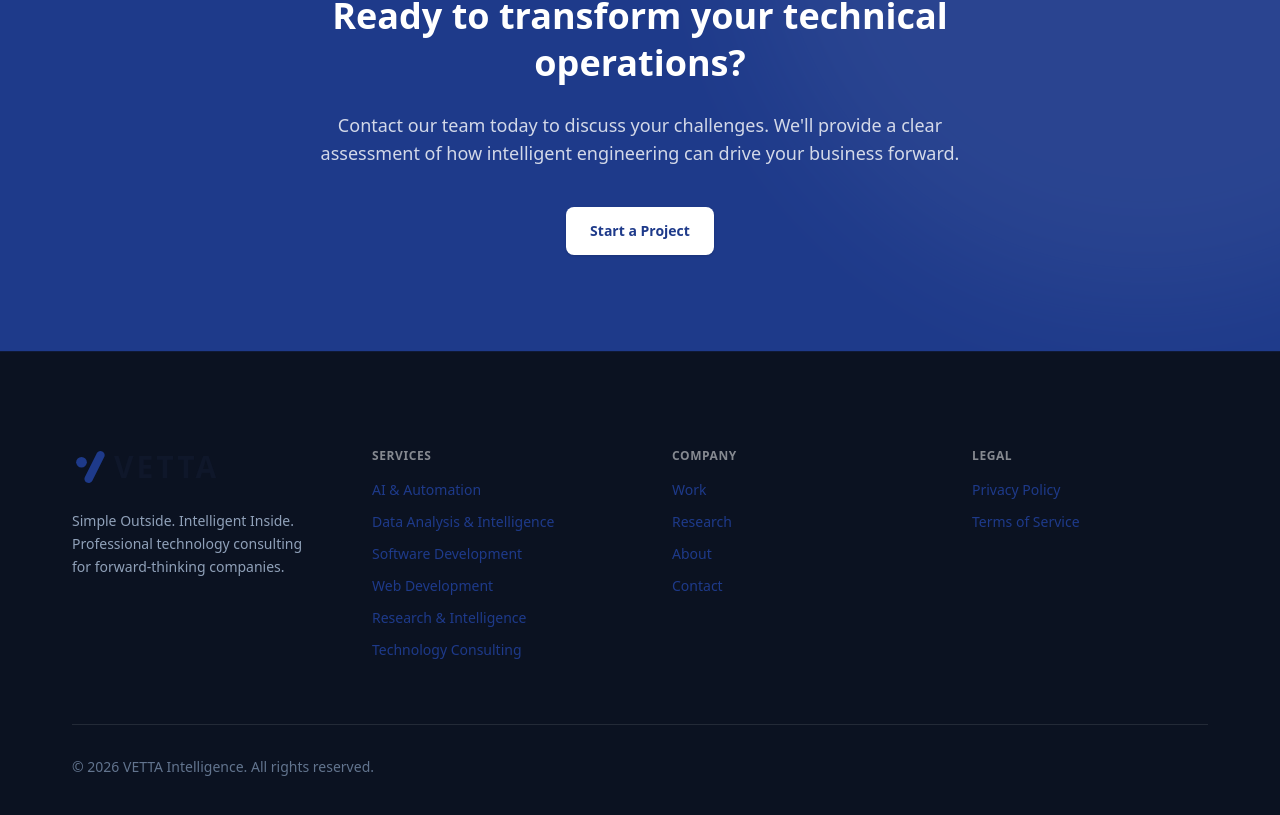
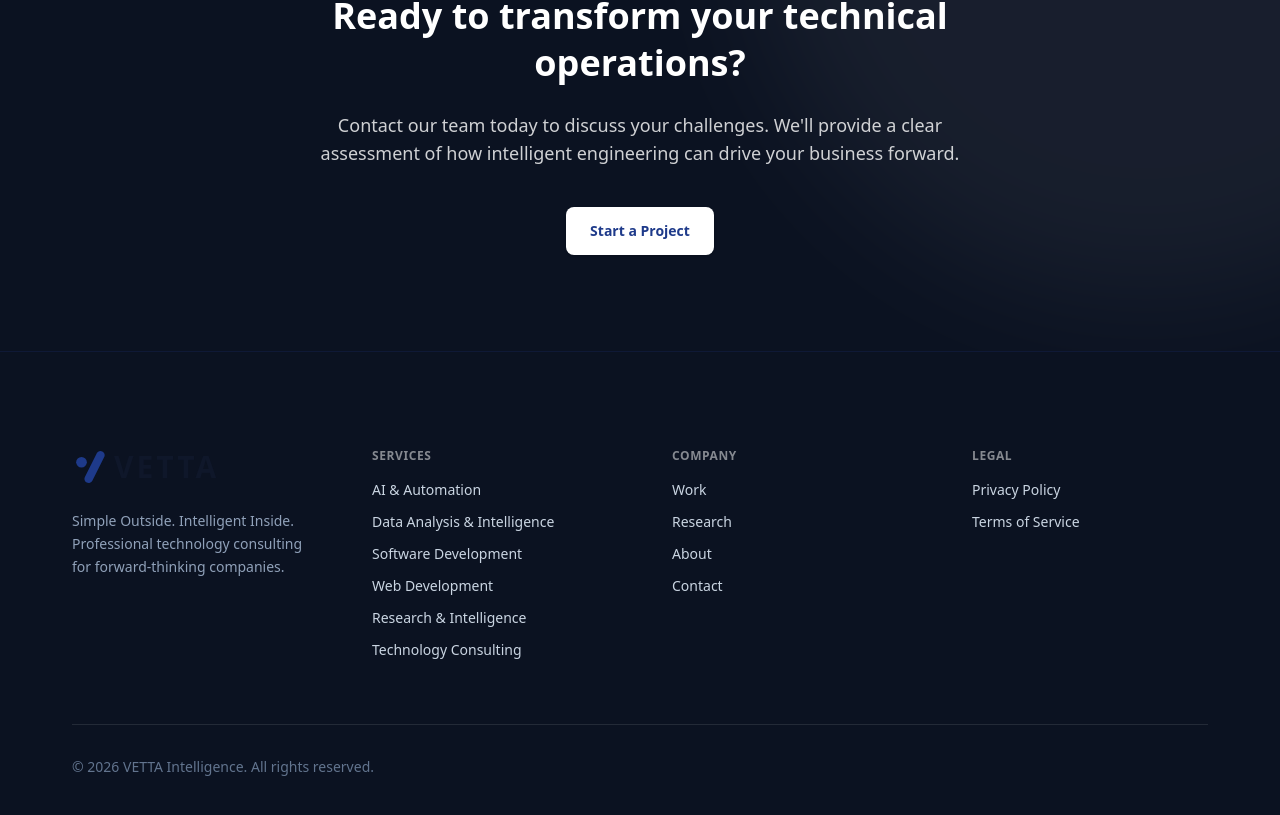
Before and after one commit to haulbox2361/VETTA-, a Next.js app: page / in a window 1280 px wide. Shown: the part 3864-4679 px from the top of the page. Built offline with nearby package versions, Linux system fonts and the light colour scheme; no server answers.

Commit message:
Fix CTA backgrounds and footer text colors

```diff
--- a/app/(marketing)/about/page.tsx
+++ b/app/(marketing)/about/page.tsx
@@ -92,7 +92,7 @@ export default function AboutPage() {
       {/* CTA Section */}
       <section className="py-24 bg-white">
         <Container>
-          <div className="max-w-4xl mx-auto bg-brand-blue rounded-3xl p-12 md:p-16 text-center shadow-2xl relative overflow-hidden">
+          <div className="max-w-4xl mx-auto bg-[#0B1221] rounded-3xl p-12 md:p-16 text-center shadow-2xl relative overflow-hidden">
             {/* Background pattern */}
             <div className="absolute inset-0 opacity-10 bg-[radial-gradient(circle_at_center,_white_1px,_transparent_1px)] bg-[size:24px_24px]"></div>
 
@@ -102,7 +102,7 @@ export default function AboutPage() {
                 Let's discuss how our engineering team can help solve your most complex operational challenges.
               </p>
               <Link href="/contact">
-                <Button className="bg-white text-brand-blue hover:bg-neutral-100 hover:text-brand-blue text-lg px-8 py-6 h-auto">
+                <Button className="bg-white text-[#0B1221] hover:bg-neutral-100 hover:text-[#0B1221] text-lg px-8 py-6 h-auto">
                   Start Your Project
                 </Button>
               </Link>
--- a/app/(marketing)/services/[slug]/page.tsx
+++ b/app/(marketing)/services/[slug]/page.tsx
@@ -112,15 +112,15 @@ export default async function ServiceDetailPage({ params }: { params: Promise<{
       </section>
 
       {/* CTA Section */}
-      <section className="py-20 bg-brand-blue text-white">
+      <section className="py-20 bg-[#0B1221] text-white">
         <Container>
           <div className="max-w-3xl mx-auto text-center">
-            <h2 className="text-3xl md:text-4xl font-bold mb-6">Ready to get started?</h2>
+            <h2 className="text-3xl md:text-4xl font-bold mb-6 text-white">Ready to get started?</h2>
             <p className="text-white/80 text-lg mb-8">
               Let's discuss how our {service.title.toLowerCase()} services can accelerate your business.
             </p>
             <Link href="/contact">
-              <Button className="bg-white text-brand-blue hover:bg-neutral-100 hover:text-brand-blue focus-visible:ring-white">
+              <Button className="bg-white text-[#0B1221] hover:bg-neutral-100 hover:text-[#0B1221] focus-visible:ring-white">
                 Contact Us Today
               </Button>
             </Link>
--- a/components/sections/CTASection.tsx
+++ b/components/sections/CTASection.tsx
@@ -6,7 +6,7 @@ import { Button } from '@/components/ui/Button';
 
 export default function CTASection() {
   return (
-    <Section className="bg-brand-blue py-24 relative overflow-hidden">
+    <Section className="bg-[#0B1221] py-24 relative overflow-hidden">
       {/* Decorative background element */}
       <div className="absolute top-0 right-0 w-[800px] h-[800px] bg-white opacity-5 rounded-full blur-3xl -translate-y-1/2 translate-x-1/3"></div>
 
--- a/components/ui/Footer.tsx
+++ b/components/ui/Footer.tsx
@@ -24,12 +24,12 @@ export function Footer() {
           <div className="flex flex-col gap-4">
             <h3 className="text-xs font-bold uppercase tracking-wider text-white/50">Services</h3>
             <ul className="flex flex-col gap-3 text-sm text-slate-300">
-              <li><Link href="/services/ai-automation" className="hover:text-white transition-colors focus-visible:outline-none focus-visible:ring-2 focus-visible:ring-white/50 rounded-sm">AI & Automation</Link></li>
-              <li><Link href="/services/data-analytics" className="hover:text-white transition-colors focus-visible:outline-none focus-visible:ring-2 focus-visible:ring-white/50 rounded-sm">Data Analysis & Intelligence</Link></li>
-              <li><Link href="/services/software-development" className="hover:text-white transition-colors focus-visible:outline-none focus-visible:ring-2 focus-visible:ring-white/50 rounded-sm">Software Development</Link></li>
-              <li><Link href="/services/web-development" className="hover:text-white transition-colors focus-visible:outline-none focus-visible:ring-2 focus-visible:ring-white/50 rounded-sm">Web Development</Link></li>
-              <li><Link href="/services/research-intelligence" className="hover:text-white transition-colors focus-visible:outline-none focus-visible:ring-2 focus-visible:ring-white/50 rounded-sm">Research & Intelligence</Link></li>
-              <li><Link href="/services/technology-consulting" className="hover:text-white transition-colors focus-visible:outline-none focus-visible:ring-2 focus-visible:ring-white/50 rounded-sm">Technology Consulting</Link></li>
+              <li><Link href="/services/ai-automation" className="text-slate-300 hover:text-white transition-colors focus-visible:outline-none focus-visible:ring-2 focus-visible:ring-white/50 rounded-sm">AI & Automation</Link></li>
+              <li><Link href="/services/data-analytics" className="text-slate-300 hover:text-white transition-colors focus-visible:outline-none focus-visible:ring-2 focus-visible:ring-white/50 rounded-sm">Data Analysis & Intelligence</Link></li>
+              <li><Link href="/services/software-development" className="text-slate-300 hover:text-white transition-colors focus-visible:outline-none focus-visible:ring-2 focus-visible:ring-white/50 rounded-sm">Software Development</Link></li>
+              <li><Link href="/services/web-development" className="text-slate-300 hover:text-white transition-colors focus-visible:outline-none focus-visible:ring-2 focus-visible:ring-white/50 rounded-sm">Web Development</Link></li>
+              <li><Link href="/services/research-intelligence" className="text-slate-300 hover:text-white transition-colors focus-visible:outline-none focus-visible:ring-2 focus-visible:ring-white/50 rounded-sm">Research & Intelligence</Link></li>
+              <li><Link href="/services/technology-consulting" className="text-slate-300 hover:text-white transition-colors focus-visible:outline-none focus-visible:ring-2 focus-visible:ring-white/50 rounded-sm">Technology Consulting</Link></li>
             </ul>
           </div>
 
@@ -37,10 +37,10 @@ export function Footer() {
           <div className="flex flex-col gap-4">
             <h3 className="text-xs font-bold uppercase tracking-wider text-white/50">Company</h3>
             <ul className="flex flex-col gap-3 text-sm text-slate-300">
-              <li><Link href="/work" className="hover:text-white transition-colors focus-visible:outline-none focus-visible:ring-2 focus-visible:ring-white/50 rounded-sm">Work</Link></li>
-              <li><Link href="/research" className="hover:text-white transition-colors focus-visible:outline-none focus-visible:ring-2 focus-visible:ring-white/50 rounded-sm">Research</Link></li>
-              <li><Link href="/about" className="hover:text-white transition-colors focus-visible:outline-none focus-visible:ring-2 focus-visible:ring-white/50 rounded-sm">About</Link></li>
-              <li><Link href="/contact" className="hover:text-white transition-colors focus-visible:outline-none focus-visible:ring-2 focus-visible:ring-white/50 rounded-sm">Contact</Link></li>
+              <li><Link href="/work" className="text-slate-300 hover:text-white transition-colors focus-visible:outline-none focus-visible:ring-2 focus-visible:ring-white/50 rounded-sm">Work</Link></li>
+              <li><Link href="/research" className="text-slate-300 hover:text-white transition-colors focus-visible:outline-none focus-visible:ring-2 focus-visible:ring-white/50 rounded-sm">Research</Link></li>
+              <li><Link href="/about" className="text-slate-300 hover:text-white transition-colors focus-visible:outline-none focus-visible:ring-2 focus-visible:ring-white/50 rounded-sm">About</Link></li>
+              <li><Link href="/contact" className="text-slate-300 hover:text-white transition-colors focus-visible:outline-none focus-visible:ring-2 focus-visible:ring-white/50 rounded-sm">Contact</Link></li>
             </ul>
           </div>
 
@@ -48,8 +48,8 @@ export function Footer() {
           <div className="flex flex-col gap-4">
             <h3 className="text-xs font-bold uppercase tracking-wider text-white/50">Legal</h3>
             <ul className="flex flex-col gap-3 text-sm text-slate-300">
-              <li><Link href="/privacy" className="hover:text-white transition-colors focus-visible:outline-none focus-visible:ring-2 focus-visible:ring-white/50 rounded-sm">Privacy Policy</Link></li>
-              <li><Link href="/terms" className="hover:text-white transition-colors focus-visible:outline-none focus-visible:ring-2 focus-visible:ring-white/50 rounded-sm">Terms of Service</Link></li>
+              <li><Link href="/privacy" className="text-slate-300 hover:text-white transition-colors focus-visible:outline-none focus-visible:ring-2 focus-visible:ring-white/50 rounded-sm">Privacy Policy</Link></li>
+              <li><Link href="/terms" className="text-slate-300 hover:text-white transition-colors focus-visible:outline-none focus-visible:ring-2 focus-visible:ring-white/50 rounded-sm">Terms of Service</Link></li>
             </ul>
           </div>
         </div>
```
